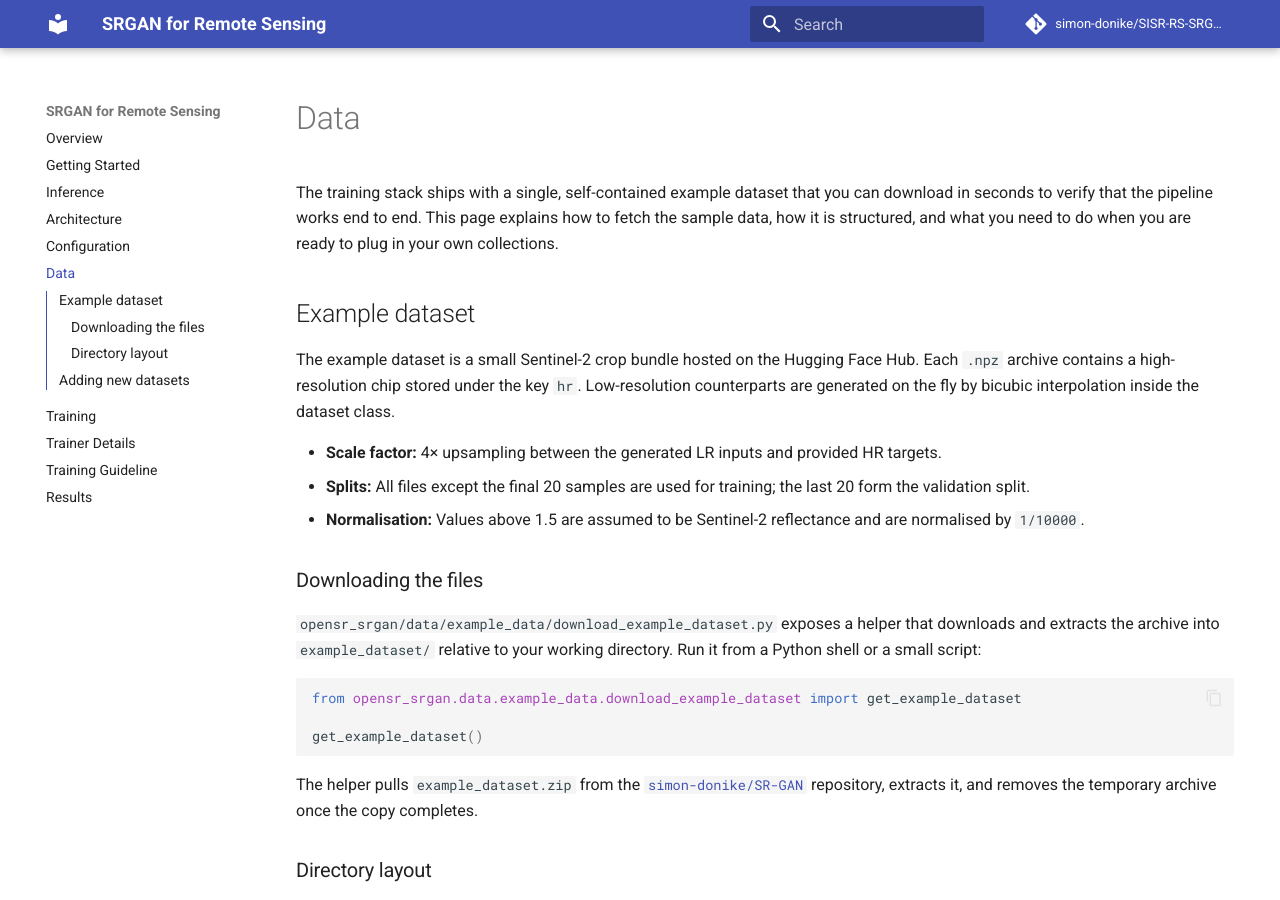
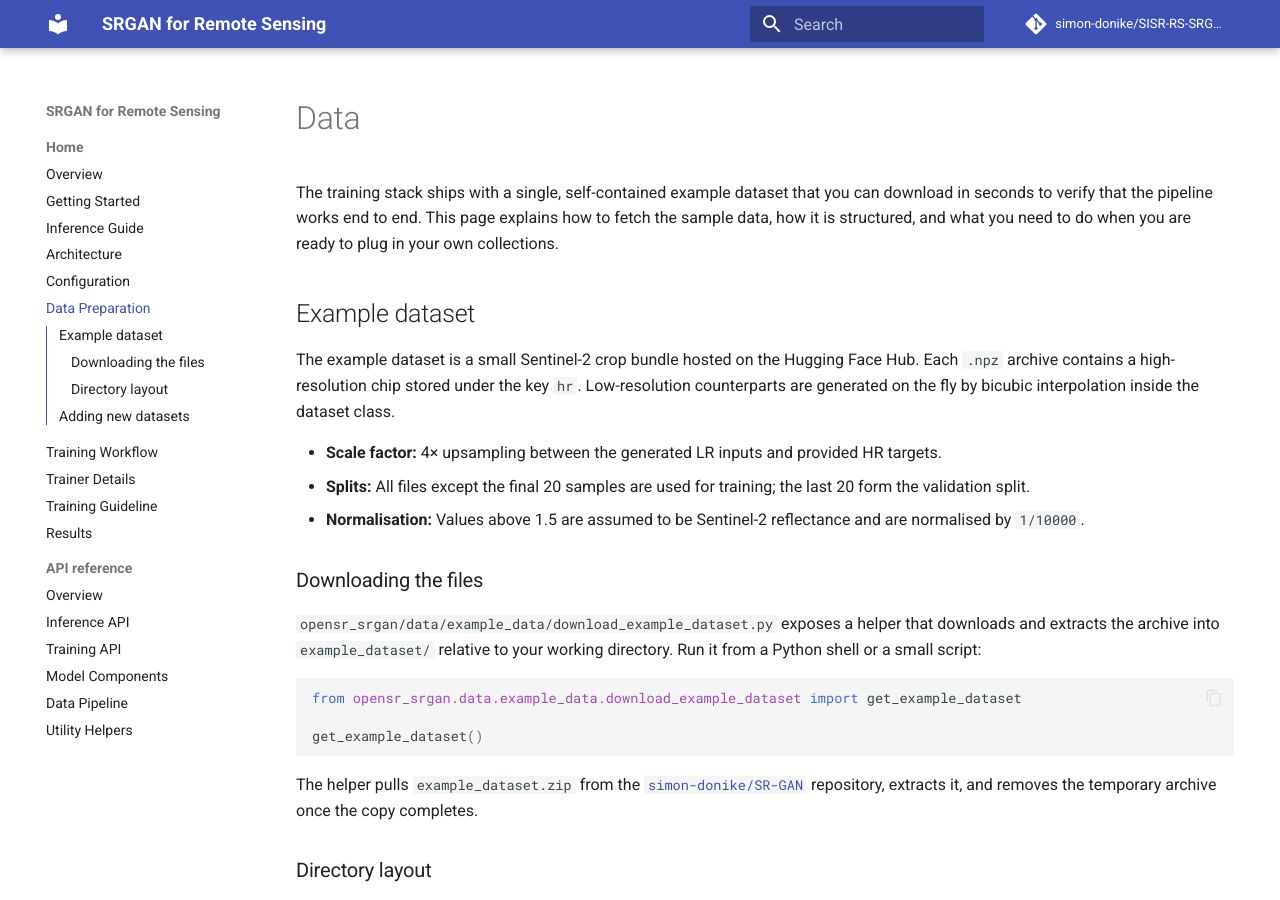
Before and after one commit to simon-donike/SISR-RS-SRGAN, an MkDocs documentation site: the page built from docs/data.md, in a window 1280 px wide and 900 px high. Built offline with MkDocs 1.6.1 and Material for MkDocs 9.7.7, drawn with Linux system fonts in a browser that asks for light colours; comment, search, counter and statistics services are not loaded.

Commit message:
docs: add API reference section

```diff
--- a/mkdocs.yml
+++ b/mkdocs.yml
@@ -45,13 +45,21 @@ markdown_extensions:
   - pymdownx.superfences
 
 nav:
-  - Overview: index.md
-  - Getting Started: getting-started.md
-  - Inference: inference.md
-  - Architecture: architecture.md
-  - Configuration: configuration.md
-  - Data: data.md
-  - Training: training.md
-  - Trainer Details: trainer-details.md
-  - Training Guideline: training-guideline.md
-  - Results: results.md
+  - Home:
+      - Overview: index.md
+      - Getting Started: getting-started.md
+      - Inference Guide: inference.md
+      - Architecture: architecture.md
+      - Configuration: configuration.md
+      - Data Preparation: data.md
+      - Training Workflow: training.md
+      - Trainer Details: trainer-details.md
+      - Training Guideline: training-guideline.md
+      - Results: results.md
+  - API reference:
+      - Overview: api-reference/index.md
+      - Inference API: api-reference/inference.md
+      - Training API: api-reference/training.md
+      - Model Components: api-reference/model.md
+      - Data Pipeline: api-reference/data.md
+      - Utility Helpers: api-reference/utils.md
```
Also changed, not shown: docs/api-reference/data.md (added, +3 -0 lines), docs/api-reference/index.md (added, +10 -0 lines), docs/api-reference/inference.md (added, +3 -0 lines), docs/api-reference/model.md (added, +3 -0 lines), docs/api-reference/training.md (added, +3 -0 lines), docs/api-reference/utils.md (added, +11 -0 lines).
